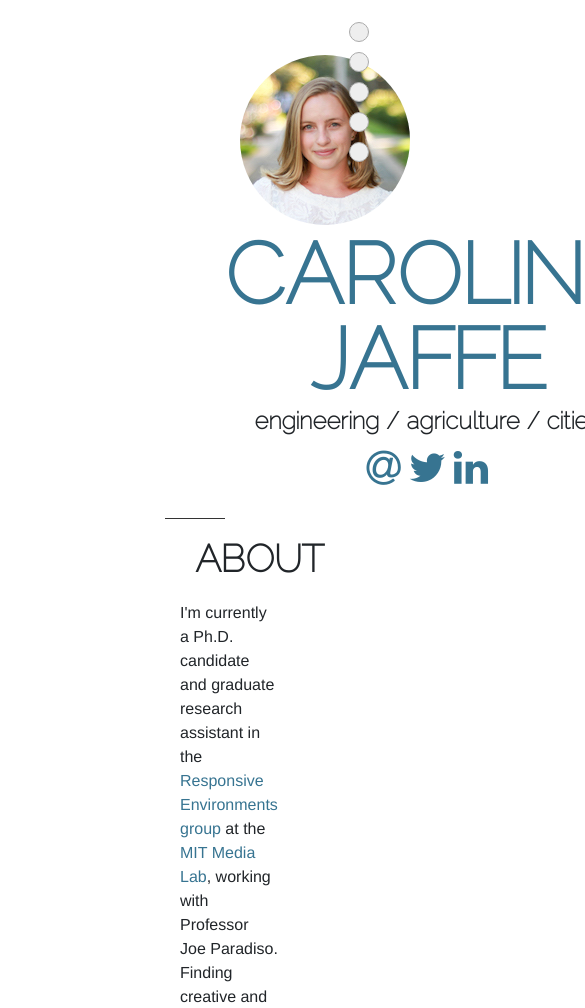
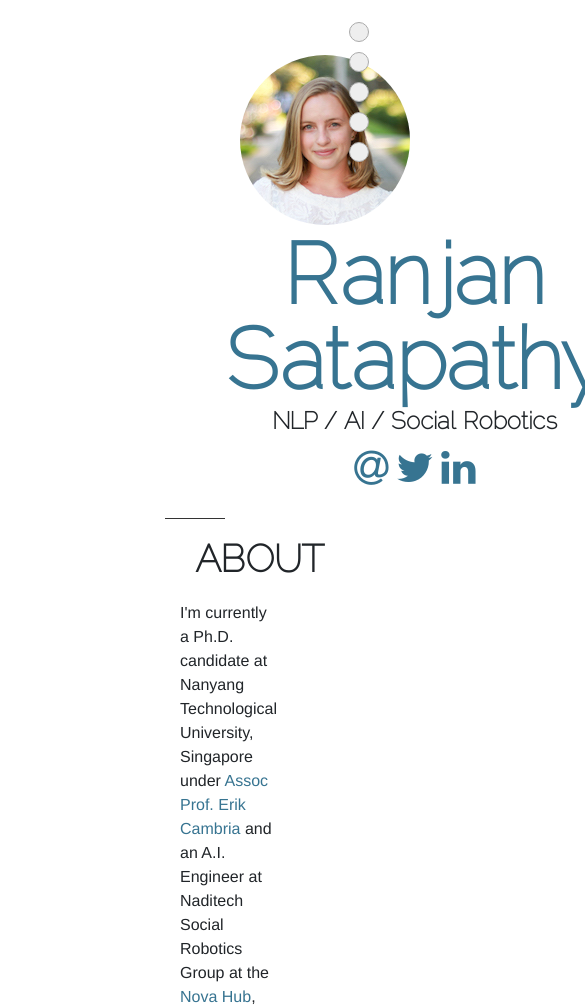
Before and after one commit to Ranjan13/my_website, a plain HTML site: page index.html in a window 390 px wide. Shown: the top 1008 px of the page, 585 px wide, since content can reach past the window. Drawn offline with nearby package versions, Linux system fonts and the light colour scheme.

Commit message:
Update index.html

```diff
--- a/index.html
+++ b/index.html
@@ -46,12 +46,12 @@
                 </div>
                 <div class="row">
                     <div>
-                        <h1>CAROLINE JAFFE</h1>
-                        <p id="subtext">engineering / agriculture / cities</p>
+                        <h1>Ranjan Satapathy</h1>
+                        <p id="subtext">NLP / AI / Social Robotics</p>
                         <div class="icon-container">
-                            <p><a class="icons" href="mailto:cjaffe@media.mit.edu" target="_blank"><i class="fa fa-at fa-2x"></i></a>
-                                <a class="icons" href="http://twitter.com/cjaffe325" target="_blank"><i class="fa fa-twitter fa-2x"></i></a>
-                                <a class="icons" href="http://www.linkedin.com/in/carolinejaffe" target="_blank"><i class="fa fa-linkedin fa-2x"></i></a>
+                            <p><a class="icons" href="mailto:Ranjan002@e.ntu.edu.sg" target="_blank"><i class="fa fa-at fa-2x"></i></a>
+                                <a class="icons" href="https://medium.com/@kumarsatpathy" target="_blank"><i class="fa fa-twitter fa-2x"></i></a>
+                                <a class="icons" href="https://www.linkedin.com/in/ranjansatapathy/" target="_blank"><i class="fa fa-linkedin fa-2x"></i></a>
                             </p>
                         </div>
                     </div>
@@ -65,10 +65,8 @@
                 <div class="col-12">
                     <h2 class="header">ABOUT</h2>
                 </div>
-                <p>I'm currently a Ph.D. candidate and graduate research assistant in the <a href="http://resenv.media.mit.edu/" target="_blank">Responsive Environments group</a> at the <a href="http://www.media.mit.edu/" target="_blank">MIT Media Lab</a>, working with Professor Joe Paradiso. Finding creative and thoughtful ways to apply technology to issues of sustainability and human behavior has been one of the key goals of my graduate work. My research focuses on developing sensor technologies to support sustainable agriculture and food systems. </p><p>
-I received my S.M. from the Media Lab in June 2017; during my Master's, I worked with Professor Sep Kamvar in the <a href="http://socialcomputing.media.mit.edu/" target="_blank">Social Computing group</a>, where I worked on software and hardware to support scalable and replicable social processes that impact urban environments. For my Master's thesis, I built a <a href="Ubicomp-poster-cjaffe.pdf" target="_blank">blockchain-based</a><a href="http://www.trustnodes.com/2017/09/14/mit-prototypes-incentivized-ethereum-powered-blockchain-cycling" target="_blank"> financial incentives system</a> to encourage urban cycling. Before graduate school, I worked as a software engineer at <a href="http://fitbit.com/" target="_blank">Fitbit</a> Boston, and spent a year living in <a href="http://www.youtube.com/watch?v=fV-z9SW7QAA&amp;feature=share" target="_blank">Delft (NL)</a> doing research on a <a href="http://us.fulbrightonline.org/" target="_blank">Fulbright fellowship</a>. For my Fulbright research, I applied machine learning and natural language processing techniques to social media data to analyze bicycle commuting habits, in an effort to apply my computer science background to my interest in bicycling and sustainable urban transportation. I received my B.S. in Electrical Engineering and Computer Science from <a href="http://www.yale.edu/" target="_blank">Yale</a> in 2013.</p>
-
-                <p>When I'm not working with sensors, computers, or data, I generally try to get outside (favorites include biking, hiking, and exploring cities by foot or bike), make pottery, go to museums, listen to live music (like this <a href="http://www.mattjaffemusic.com/" target="_blank">talented young band</a>), read, write letters, try new restaurants, knit, or make tentative culinary forays. I also love maps!</p>
+                <p>I'm currently a Ph.D. candidate at Nanyang Technological University, Singapore under <a href = "https://research.ntu.edu.sg/expertise/academicprofile/Pages/StaffProfile.aspx?ST_EMAILID=CAMBRIA" target="_blank">Assoc Prof. Erik Cambria </a>and an A.I. Engineer at Naditech Social Robotics Group </a> at the <a href="http://www.nova-hub.com/" target="_blank">Nova Hub</a>, working with Professor Nadia Thalmann. I have been working in the field of Natural Language Processing and Sentiment Analysis for 4 years.
+				I have also worked in social robotics for 2 years. My current job does not limits me to implementing AI solutions for social robotics, including computer vision, speech and mulmodal approaches but also the hardware design.
                 <hr>
             </div>
             </div>
```
